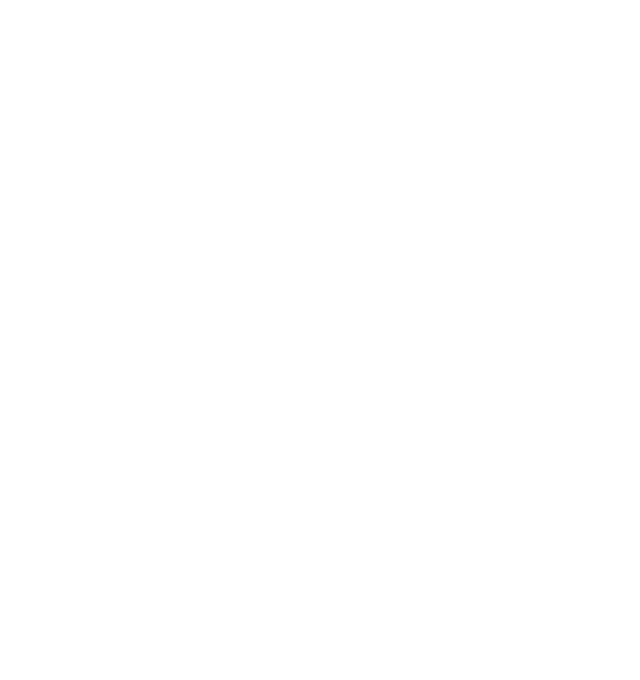
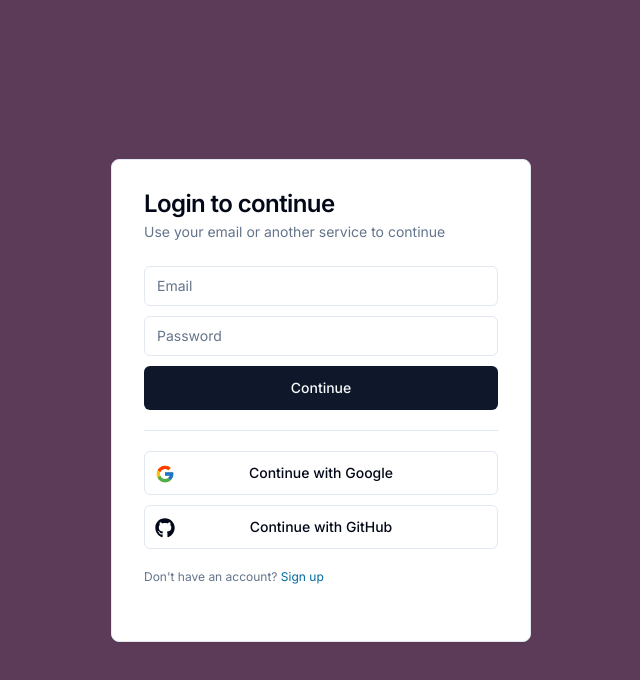
Before and after one commit to peng940825/slack-clone, a Next.js app: page / in a window 1280 px wide. Shown: the top 680 px of the page, without its empty margins (319-959 px from the left). Built offline with nearby package versions, Linux system fonts and the light colour scheme.

Commit message:
Authentication UI

```diff
--- a/package.json
+++ b/package.json
@@ -9,6 +9,7 @@
     "lint": "next lint"
   },
   "dependencies": {
+    "@radix-ui/react-separator": "^1.1.0",
     "@radix-ui/react-slot": "^1.1.0",
     "class-variance-authority": "^0.7.0",
     "clsx": "^2.1.1",
@@ -16,6 +17,7 @@
     "next": "14.2.5",
     "react": "^18",
     "react-dom": "^18",
+    "react-icons": "^5.3.0",
     "tailwind-merge": "^2.5.4",
     "tailwindcss-animate": "^1.0.7"
   },
--- a/src/app/globals.css
+++ b/src/app/globals.css
@@ -1,6 +1,12 @@
 @tailwind base;
 @tailwind components;
 @tailwind utilities;
+
+html,
+body,
+:root {
+  height: 100%;
+}
 
 :root {
   --foreground-rgb: 0, 0, 0;
--- a/src/app/page.tsx
+++ b/src/app/page.tsx
@@ -1 +1,5 @@
-export default function Home() {}
+import { AuthScreen } from "@/features/auth/components/auth-screen";
+
+export default function Home() {
+  return <AuthScreen />;
+}
--- /dev/null
+++ b/src/components/ui/card.tsx
@@ -0,0 +1,86 @@
+import * as React from "react";
+
+import { cn } from "@/lib/utils";
+
+const Card = React.forwardRef<
+  HTMLDivElement,
+  React.HTMLAttributes<HTMLDivElement>
+>(({ className, ...props }, ref) => (
+  <div
+    ref={ref}
+    className={cn(
+      "rounded-lg border bg-card text-card-foreground shadow-sm",
+      className
+    )}
+    {...props}
+  />
+));
+Card.displayName = "Card";
+
+const CardHeader = React.forwardRef<
+  HTMLDivElement,
+  React.HTMLAttributes<HTMLDivElement>
+>(({ className, ...props }, ref) => (
+  <div
+    ref={ref}
+    className={cn("flex flex-col space-y-1.5 p-6", className)}
+    {...props}
+  />
+));
+CardHeader.displayName = "CardHeader";
+
+const CardTitle = React.forwardRef<
+  HTMLDivElement,
+  React.HTMLAttributes<HTMLDivElement>
+>(({ className, ...props }, ref) => (
+  <div
+    ref={ref}
+    className={cn(
+      "text-2xl font-semibold leading-none tracking-tight",
+      className
+    )}
+    {...props}
+  />
+));
+CardTitle.displayName = "CardTitle";
+
+const CardDescription = React.forwardRef<
+  HTMLDivElement,
+  React.HTMLAttributes<HTMLDivElement>
+>(({ className, ...props }, ref) => (
+  <div
+    ref={ref}
+    className={cn("text-sm text-muted-foreground", className)}
+    {...props}
+  />
+));
+CardDescription.displayName = "CardDescription";
+
+const CardContent = React.forwardRef<
+  HTMLDivElement,
+  React.HTMLAttributes<HTMLDivElement>
+>(({ className, ...props }, ref) => (
+  <div ref={ref} className={cn("p-6 pt-0", className)} {...props} />
+));
+CardContent.displayName = "CardContent";
+
+const CardFooter = React.forwardRef<
+  HTMLDivElement,
+  React.HTMLAttributes<HTMLDivElement>
+>(({ className, ...props }, ref) => (
+  <div
+    ref={ref}
+    className={cn("flex items-center p-6 pt-0", className)}
+    {...props}
+  />
+));
+CardFooter.displayName = "CardFooter";
+
+export {
+  Card,
+  CardHeader,
+  CardFooter,
+  CardTitle,
+  CardDescription,
+  CardContent,
+};
--- /dev/null
+++ b/src/components/ui/input.tsx
@@ -0,0 +1,22 @@
+import * as React from "react";
+
+import { cn } from "@/lib/utils";
+
+const Input = React.forwardRef<HTMLInputElement, React.ComponentProps<"input">>(
+  ({ className, type, ...props }, ref) => {
+    return (
+      <input
+        type={type}
+        className={cn(
+          "flex h-10 w-full rounded-md border border-input bg-background px-3 py-2 text-base ring-offset-background file:border-0 file:bg-transparent file:text-sm file:font-medium file:text-foreground placeholder:text-muted-foreground focus-visible:outline-none focus-visible:ring-2 focus-visible:ring-ring focus-visible:ring-offset-2 disabled:cursor-not-allowed disabled:opacity-50 md:text-sm",
+          className
+        )}
+        ref={ref}
+        {...props}
+      />
+    );
+  }
+);
+Input.displayName = "Input";
+
+export { Input };
--- /dev/null
+++ b/src/components/ui/separator.tsx
@@ -0,0 +1,31 @@
+"use client";
+
+import * as React from "react";
+import * as SeparatorPrimitive from "@radix-ui/react-separator";
+
+import { cn } from "@/lib/utils";
+
+const Separator = React.forwardRef<
+  React.ElementRef<typeof SeparatorPrimitive.Root>,
+  React.ComponentPropsWithoutRef<typeof SeparatorPrimitive.Root>
+>(
+  (
+    { className, orientation = "horizontal", decorative = true, ...props },
+    ref
+  ) => (
+    <SeparatorPrimitive.Root
+      ref={ref}
+      decorative={decorative}
+      orientation={orientation}
+      className={cn(
+        "shrink-0 bg-border",
+        orientation === "horizontal" ? "h-[1px] w-full" : "h-full w-[1px]",
+        className
+      )}
+      {...props}
+    />
+  )
+);
+Separator.displayName = SeparatorPrimitive.Root.displayName;
+
+export { Separator };
--- /dev/null
+++ b/src/features/auth/components/auth-screen.tsx
@@ -0,0 +1,23 @@
+"use client";
+
+import { useState } from "react";
+
+import { SignInCard } from "./sign-in-card";
+import { SignUpCard } from "./sign-up-card";
+import { SignInFlow } from "@/features/auth/types";
+
+export const AuthScreen = () => {
+  const [state, setState] = useState<SignInFlow>("signIn");
+
+  return (
+    <div className="h-full flex items-center justify-center bg-[#5C3B58]">
+      <div className="md:h-auto md:w-[420px]">
+        {state === "signIn" ? (
+          <SignInCard setState={setState} />
+        ) : (
+          <SignUpCard setState={setState} />
+        )}
+      </div>
+    </div>
+  );
+};
--- /dev/null
+++ b/src/features/auth/components/sign-in-card.tsx
@@ -0,0 +1,91 @@
+import { useState } from "react";
+import { FcGoogle } from "react-icons/fc";
+import { FaGithub } from "react-icons/fa";
+
+import {
+  Card,
+  CardTitle,
+  CardHeader,
+  CardContent,
+  CardDescription,
+} from "@/components/ui/card";
+import { Input } from "@/components/ui/input";
+import { Button } from "@/components/ui/button";
+import { Separator } from "@/components/ui/separator";
+
+import { SignInFlow } from "../types";
+
+interface SignInCardProps {
+  setState: (state: SignInFlow) => void;
+}
+
+export const SignInCard = ({ setState }: SignInCardProps) => {
+  const [email, setEamil] = useState("");
+  const [password, setPassword] = useState("");
+
+  return (
+    <Card className="w-full h-full p-8">
+      <CardHeader className="px-0 pt-0">
+        <CardTitle>Login to continue</CardTitle>
+        <CardDescription>
+          Use your email or another service to continue
+        </CardDescription>
+      </CardHeader>
+      <CardContent className="space-y-5 px-0">
+        <form className="space-y-2.5">
+          <Input
+            disabled={false}
+            value={email}
+            onChange={(e) => setEamil(e.target.value)}
+            placeholder="Email"
+            type="email"
+            required
+          />
+          <Input
+            disabled={false}
+            value={password}
+            onChange={(e) => setPassword(e.target.value)}
+            placeholder="Password"
+            type="password"
+            required
+          />
+          <Button type="submit" className="w-full" size="lg" disabled={false}>
+            Continue
+          </Button>
+        </form>
+        <Separator />
+        <div className="flex flex-col gap-y-2.5">
+          <Button
+            disabled={false}
+            onClick={() => {}}
+            variant="outline"
+            size="lg"
+            className="w-full relative"
+          >
+            <FcGoogle className="!size-5 absolute top-3 left-2.5" />
+            Continue with Google
+          </Button>
+          <Button
+            disabled={false}
+            onClick={() => {}}
+            variant="outline"
+            size="lg"
+            className="w-full relative"
+          >
+            <FaGithub className="!size-5 absolute top-3 left-2.5" />
+            Continue with GitHub
+          </Button>
+        </div>
+        <p className="text-xs text-muted-foreground">
+          Don&apos;t have an account?{" "}
+          <span
+            className="text-sky-700 hover:underline cursor-pointer"
+            onClick={() => setState("signUp")}
+          >
+            Sign up
+          </span>
+        </p>
+      </CardContent>
+    </Card>
+  );
+};
--- /dev/null
+++ b/src/features/auth/components/sign-up-card.tsx
@@ -0,0 +1,100 @@
+import { useState } from "react";
+import { FcGoogle } from "react-icons/fc";
+import { FaGithub } from "react-icons/fa";
+
+import {
+  Card,
+  CardTitle,
+  CardHeader,
+  CardContent,
+  CardDescription,
+} from "@/components/ui/card";
+import { Input } from "@/components/ui/input";
+import { Button } from "@/components/ui/button";
+import { Separator } from "@/components/ui/separator";
+
+import { SignInFlow } from "../types";
+
+interface SignUpCardProps {
+  setState: (state: SignInFlow) => void;
+}
+
+export const SignUpCard = ({ setState }: SignUpCardProps) => {
+  const [email, setEamil] = useState("");
+  const [password, setPassword] = useState("");
+  const [confirmPassword, setConfirmPassword] = useState("");
+
+  return (
+    <Card className="w-full h-full p-8">
+      <CardHeader className="px-0 pt-0">
+        <CardTitle>Sign up to continue</CardTitle>
+        <CardDescription>
+          Use your email or another service to continue
+        </CardDescription>
+      </CardHeader>
+      <CardContent className="space-y-5 px-0">
+        <form className="space-y-2.5">
+          <Input
+            disabled={false}
+            value={email}
+            onChange={(e) => setEamil(e.target.value)}
+            placeholder="Email"
+            type="email"
+            required
+          />
+          <Input
+            disabled={false}
+            value={password}
+            onChange={(e) => setPassword(e.target.value)}
+            placeholder="Password"
+            type="password"
+            required
+          />
+          <Input
+            disabled={false}
+            value={confirmPassword}
+            onChange={(e) => setConfirmPassword(e.target.value)}
+            placeholder="Confirm password"
+            type="password"
+            required
+          />
+          <Button type="submit" className="w-full" size="lg" disabled={false}>
+            Continue
+          </Button>
+        </form>
+        <Separator />
+        <div className="flex flex-col gap-y-2.5">
+          <Button
+            disabled={false}
+            onClick={() => {}}
+            variant="outline"
+            size="lg"
+            className="w-full relative"
+          >
+            <FcGoogle className="!size-5 absolute top-3 left-2.5" />
+            Continue with Google
+          </Button>
+          <Button
+            disabled={false}
+            onClick={() => {}}
+            variant="outline"
+            size="lg"
+            className="w-full relative"
+          >
+            <FaGithub className="!size-5 absolute top-3 left-2.5" />
+            Continue with GitHub
+          </Button>
+        </div>
+        <p className="text-xs text-muted-foreground">
+          Already have an account?{" "}
+          <span
+            className="text-sky-700 hover:underline cursor-pointer"
+            onClick={() => setState("signIn")}
+          >
+            Sign in
+          </span>
+        </p>
+      </CardContent>
+    </Card>
+  );
+};
--- /dev/null
+++ b/src/features/auth/types.ts
@@ -0,0 +1 @@
+export type SignInFlow = "signIn" | "signUp";
--- a/tailwind.config.ts
+++ b/tailwind.config.ts
@@ -5,7 +5,8 @@
   content: [
     "./src/pages/**/*.{js,ts,jsx,tsx,mdx}",
     "./src/components/**/*.{js,ts,jsx,tsx,mdx}",
-    "./src/app/**/*.{js,ts,jsx,tsx,mdx}",
+    "./app/**/*.{js,ts,jsx,tsx,mdx}",
+    "./src/**/*.{js,ts,jsx,tsx,mdx}",
   ],
   theme: {
     extend: {
```
Also changed, not shown: 1 other file (tests, documents, lock files or other folders).
